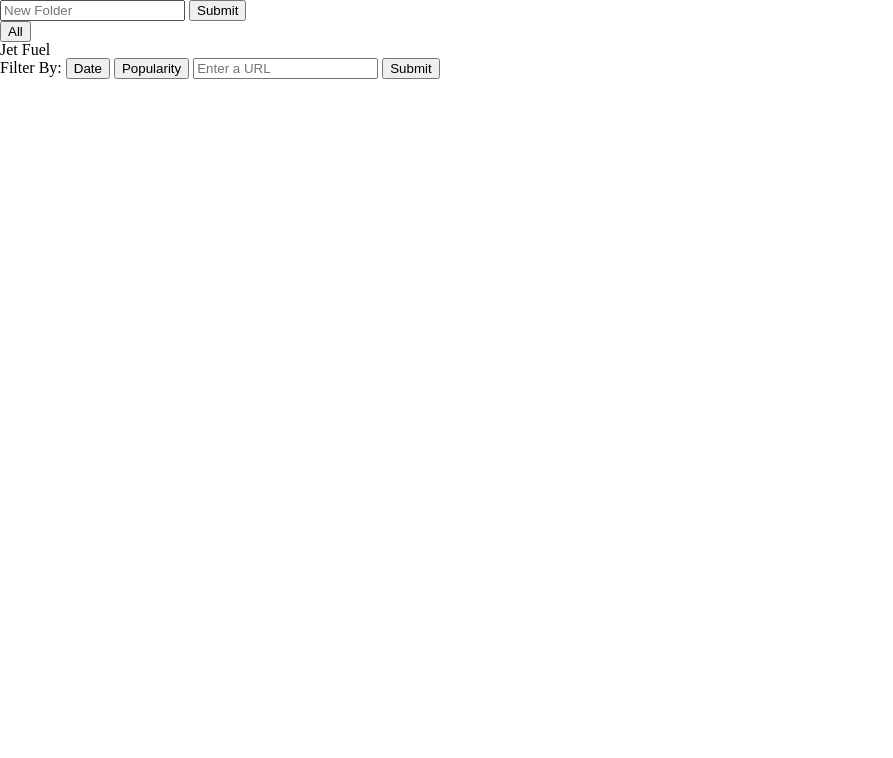
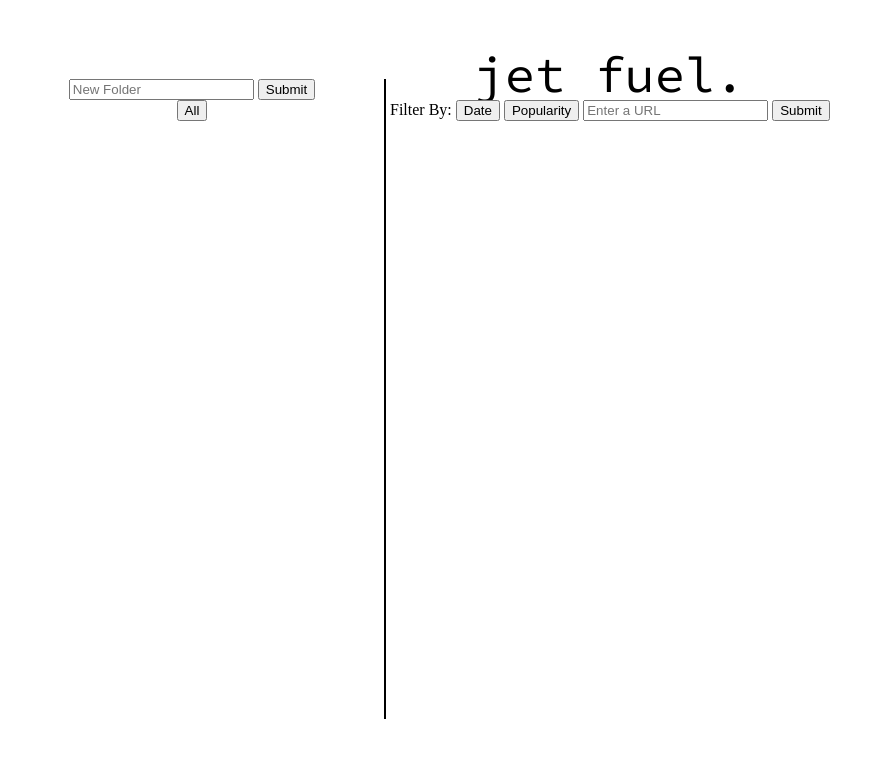
Before and after one commit to jksmall0631/jet-fuel, a website: page public/index.html in a window 1280 px wide. Shown: the whole page, without its empty margins (0-893 px from the left). Drawn offline with Linux system fonts and the light colour scheme.

Commit message:
style basic layout and title

```diff
--- a/public/index.html
+++ b/public/index.html
@@ -16,7 +16,7 @@
       </ul>
     </aside>
     <section class='main'>
-      <h1>Jet Fuel</h1>
+      <h1>jet fuel.</h1>
       Filter By:
       <button class='date-filter-btn'>Date</button>
       <button class='popular-filter-btn'>Popularity</button>
--- a/public/main.css
+++ b/public/main.css
@@ -0,0 +1,21 @@
+.folders {
+  display: inline-block;
+  width: 30%;
+  height: 80vh;
+  border-right: 2px solid black;
+  margin-top: 50px;
+  text-align: center;
+}
+
+.main {
+  display: inline-block;
+  text-align: center;
+  /*padding-top: 60px;*/
+  height: 100vh;
+}
+
+.main h1 {
+  font-size: 50px;
+  padding-top: 50px;
+  font-family: 'Source Code Pro', sans-serif;
+}
```
